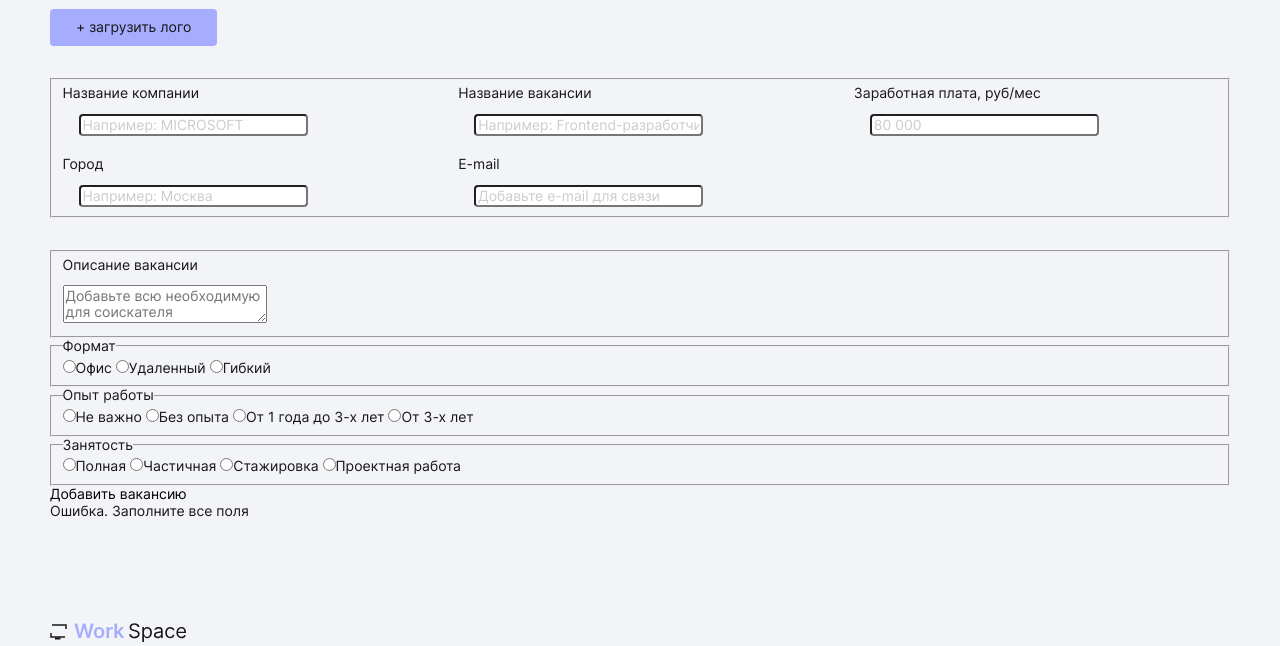
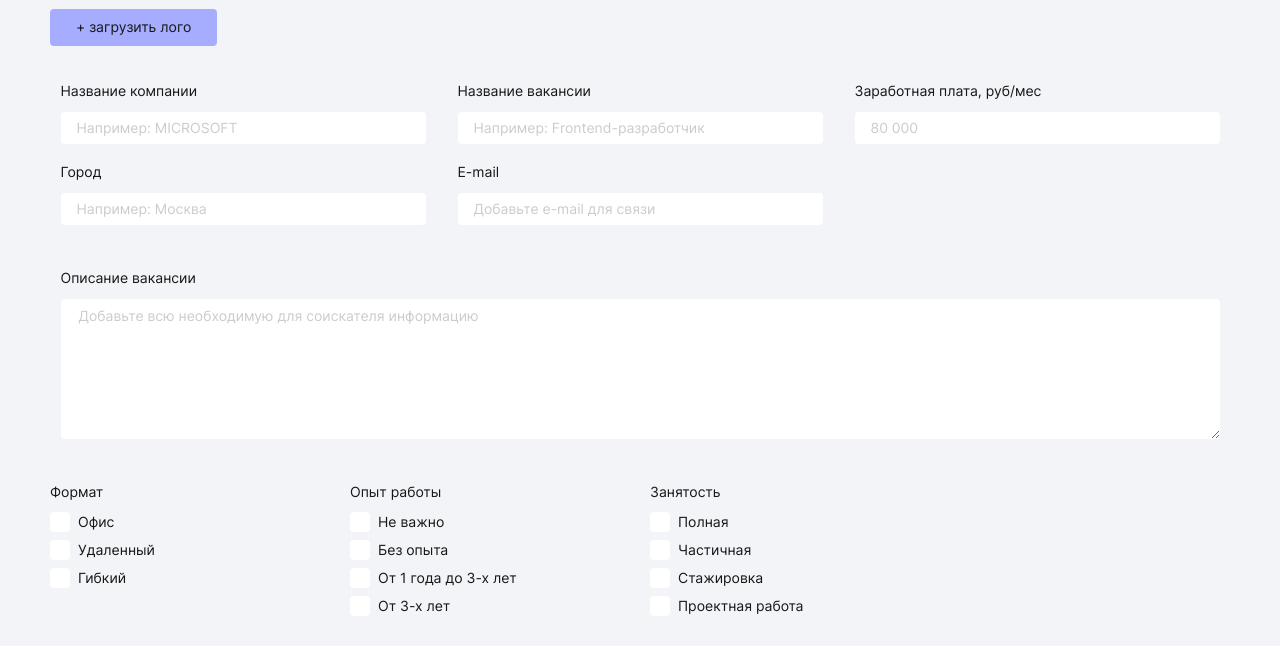
Before and after one commit to EugeneDashko/WorkSpace_site, a website built with webpack: page src/page.html in a window 1280 px wide. Shown: the part 363-1009 px from the top of the page. Built offline with nearby package versions, Linux system fonts and the light colour scheme.

Commit message:
done html

```diff
--- a/src/style/_file.scss
+++ b/src/style/_file.scss
@@ -8,6 +8,7 @@
         min-width: 280px;
         height: 80px;
         margin-bottom: 12px;
+        border-radius: 4px;
     }
 
     &__wrap-preview_active {
@@ -21,6 +22,7 @@
     &__wrap-btn {
         position: relative;
     }
+
     &__wrap-btn:focus-within .file__label {
         border-color: #4f58be;
     }
@@ -32,6 +34,10 @@
         background-color: #a6adff;
         cursor: pointer;
         border: 2px solid transparent;
+        transition-property: color, background-color;
+        transition-duration: .2s;
+        transition-timing-function: ease-in-out;
+
 
         &:focus-visible {
             border-color: #4f58be;
--- a/src/style/_page.scss
+++ b/src/style/_page.scss
@@ -1,17 +1,46 @@
 .employer {
     padding: 60px 0 50px;
+        @include lg {
+            padding: 40px 0;
+
+            @include md {
+                padding: 30px 0;
+                @include md-2 {
+                    padding: 20px 0 40px;
+                }
+            }
+        }
+
     &__title {
         font-size: 32px;
         font-weight: 400;
         letter-spacing: 0.64px;
         margin-bottom: 50px;
-    }
+            @include lg {
+                margin-bottom: 40px;
+                @include md {
+                    font-size: 24px;
+                    margin-bottom: 32px;
+                    @include md-2 {
+                        font-size: 20px;
+                        letter-spacing: 0.4px;
+                        margin-bottom: 24px;
+                    }
+                }
+            }
+        }
+
+
 
     &__form {
     }
 
     &__file {
         margin-bottom: 32px;
+            @include lg {
+                margin-bottom: 24px;
+            }
+
     }
 
     &__fieldset-input {
@@ -19,6 +48,14 @@
         grid-template-columns: repeat(3, 1fr);
         gap: 20px 32px;
         margin-bottom: 32px;
+        border: none;
+            @include lg {
+                row-gap: 24px;
+                margin-bottom: 24px;
+                @include md {
+                    grid-template-columns: repeat(1, 1fr);
+                }
+            }
     }
 
     &__wrap-input {
@@ -32,36 +69,112 @@
 
     &__input {
         border-radius: 4px;
-        margin: 0 16px;
+        padding: 0 16px;
+        height: 32px;
+        border: none;
+        width: 100%;
+
         &::placeholder {
             color: #ccc;
         }
     }
 
     &__fieldset-textarea {
+        border: none;
+        margin-bottom: 32px;
+            @include lg {
+                margin-bottom: 24px;
+            }
     }
 
     &__textarea {
+        min-height: 140px;
+        border-radius: 4px;
+        width: 100%;
+        resize: vertical;
+        border: none;
+
+        &::placeholder {
+            color: #ccc;
+            padding: 7px 16px;
+        }
     }
 
     &__radio-buttons {
+        display: grid;
+        grid-template-columns: repeat(3, 280px);
+        gap: 20px;
+        align-items: flex-start;
+        margin-bottom: 50px;
+            @include lg {
+                margin-bottom: 40px;
+                @include md {
+                    margin-bottom: 32px;
+                    grid-template-columns: repeat(auto-fit, minmax(220px, 1fr));
+                    gap: 24px 10px;
+                }
+            }
     }
 
     &__fieldset-radio {
+        display: flex;
+        flex-direction: column;
+        border: none;
+        width: 100%;
+        padding: 0;
+
+        &:last-child {
+            margin-bottom: 0;
+        }
     }
 
     &__legend {
+        margin-bottom: 12px;
     }
 
     &__label-radio {
+        margin-bottom: 8px;
     }
 
     &__wrap-submit {
+        display: flex;
+        flex-wrap: wrap;
+        flex-direction: row;
+        gap: 16px;
+        align-items: center;
+
     }
 
     &__submit {
+        padding: 0 42px;
+        height: 48px;
+        background-color: #A6ADFF;
+        border-radius: 8px;
+        font-size: 20px;
+        border: 2px solid transparent;
+        transition-property: color, background-color;
+        transition-duration: .2s;
+        transition-timing-function: ease-in-out;
+
+
+        &:focus-visible {
+            border-color: #4f58be;
+        }
+
+        &:hover {
+            color: #fff;
+            background-color: #2a18ff;
+        }
+
+        @include md {
+            padding: 0 40px;
+            font-size: 14px;
+            height: 37px;
+        }
     }
 
     &__error {
+        font-size: 14px;
+        color: #FF0000;
     }
 }
--- a/src/style/_radio.scss
+++ b/src/style/_radio.scss
@@ -1,5 +1,48 @@
 .radio {
+    position: relative;
+    display: block;
+    line-height: 20px; //задаю высоту checkboxa
+    padding-left: 28px; //ширина checkbox и отступ слева от слова
 
     &__input {
+        appearance: none; // скрываю checkbox
+        position: absolute;
+        left: 0;
+        top: 0;
+        bottom: 0;
+        width: 20px;
+        height: 20px;
+        background-color: #fff;
+        border-radius: 4px;
+
+        //создаю свои checkboxes:
+        //псевдоэлементы:
+        &::after {
+            content: '';
+            position: absolute;
+            display: block;
+            inset: 0;
+            background-image: url('../img/check_svg.svg');
+            background-repeat: no-repeat;
+            background-position: center;
+            opacity: 0;
+            transition: opacity .2s ease-in;
+        };
+
+        &:checked:after {
+            opacity: 1;
+        }
+        //обводка через tab:
+        &:focus-visible {
+            outline: none;
+            box-shadow: 0px 2px 10px rgba( 0, 0, 0, 0.25);
+        }
+        &:hover:not(:disabled) {
+            box-shadow: 0px 2px 10px rgba( 166, 173, 255, 0.85);
+            transition: box-shadow .15s ease-in;
+        }
+        &:disabled {
+            background-color: #ccc;
+        }
     }
 }
```
